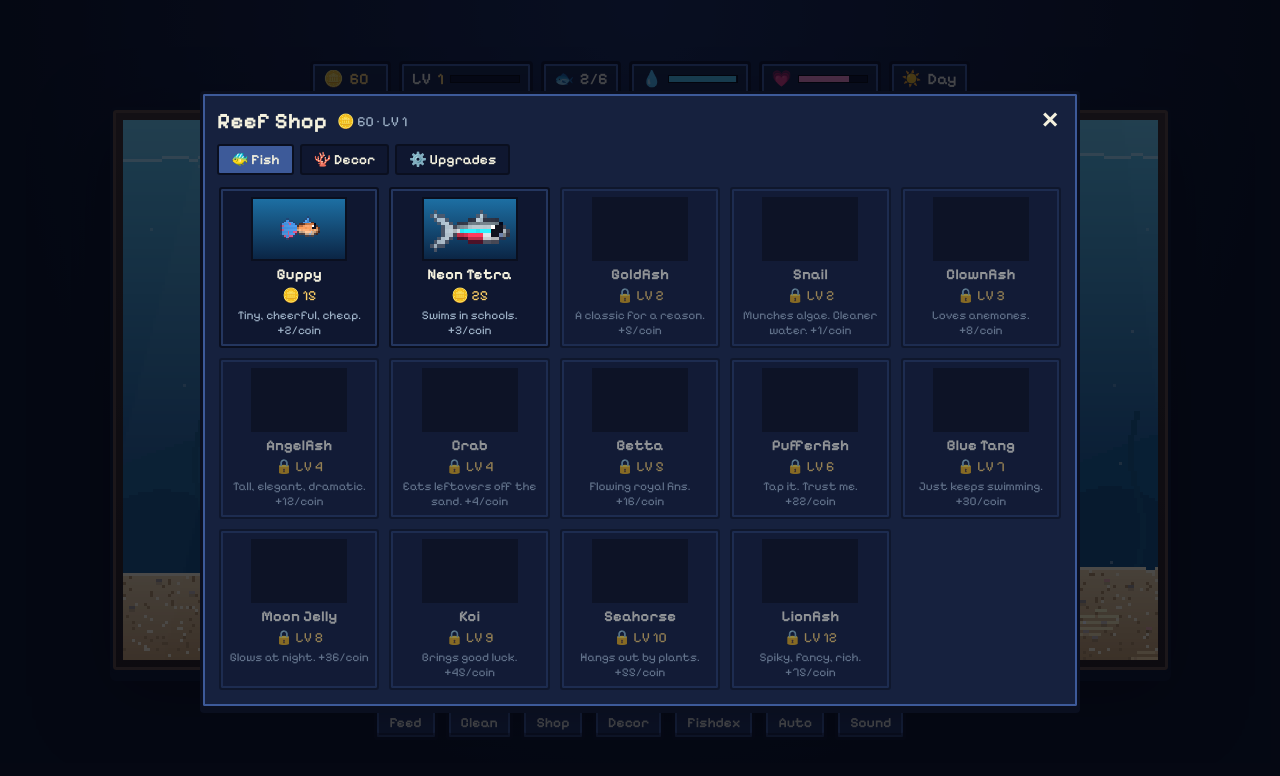
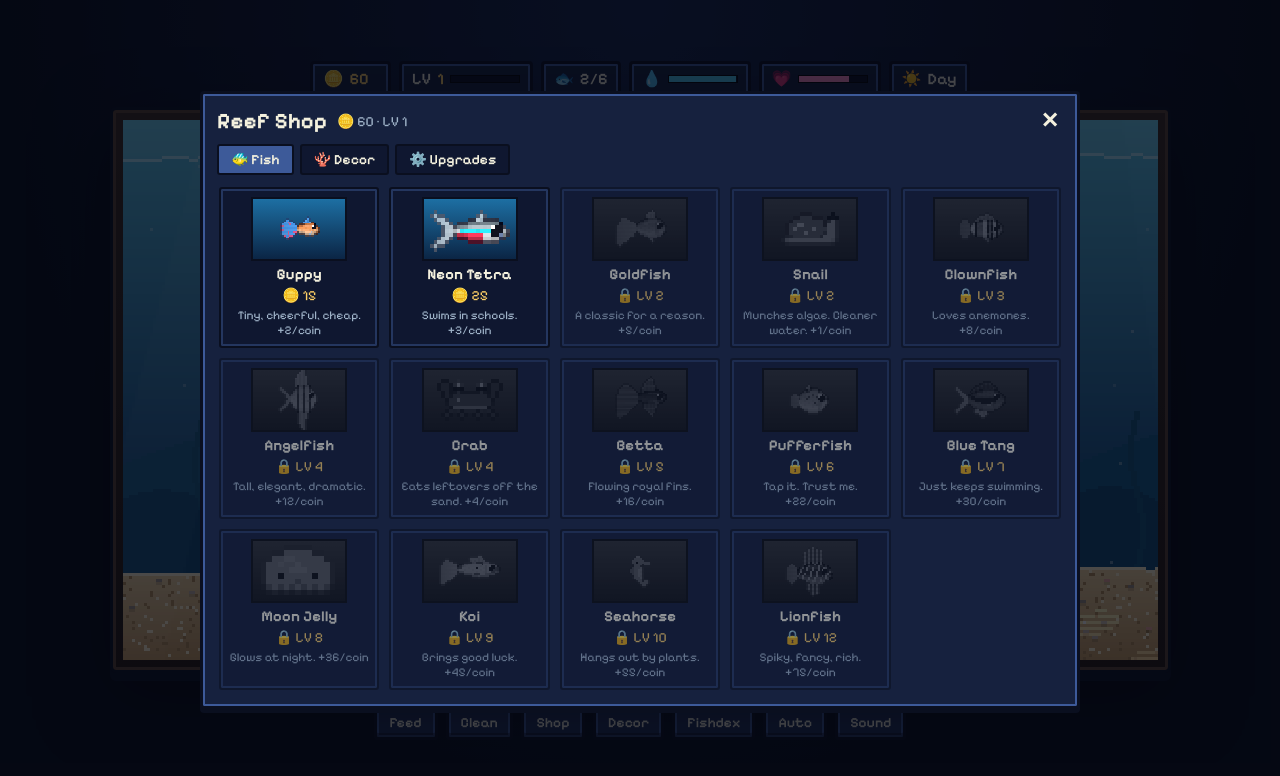
Before and after one commit to ipswita/Aquarium, a plain HTML site: page index.html in a window 1280 px wide. Both pictures are taken after a click on the button "Buy fish, decor and upgrades". Drawn offline with Linux system fonts and the light colour scheme; animation ran at ten frames a second.

Commit message:
Fix font ligature glitch in names and show locked shop items as silhouettes
Co-Authored-By: Claude Opus 5.5 <noreply@anthropic.com>

```diff
--- a/index.html
+++ b/index.html
@@ -9,7 +9,7 @@
 <style>
 :root{--ink:#f4f1de;--mute:#9fb3c8;--panel:#16213e;--panel2:#1f2f57;--edge:#0a0f1f;--hi:#3d5a99;--gold:#ffd166;--coral:#ef476f;--mint:#06d6a0;--sky:#4cc9f0}
 *{box-sizing:border-box}
-html,body{margin:0;height:100%;background:radial-gradient(ellipse at 50% 0%,#14234a,#070b16 70%);color:var(--ink);font-family:'Pixelify Sans',monospace;overflow:hidden;user-select:none;-webkit-user-select:none;touch-action:manipulation}
+html,body{margin:0;height:100%;background:radial-gradient(ellipse at 50% 0%,#14234a,#070b16 70%);color:var(--ink);font-family:'Pixelify Sans',monospace;font-variant-ligatures:none;font-feature-settings:'liga' 0,'clig' 0;overflow:hidden;user-select:none;-webkit-user-select:none;touch-action:manipulation}
 body{display:flex;flex-direction:column;align-items:center;justify-content:center;gap:10px;padding:10px 16px}
 #hud{display:flex;gap:8px;flex-wrap:wrap;justify-content:center;width:100%;max-width:1200px}
 .px{background:var(--panel);border:3px solid var(--edge);box-shadow:inset 0 0 0 2px var(--hi),0 4px 0 var(--edge);border-radius:4px}
@@ -54,7 +54,7 @@ canvas#c{display:block;image-rendering:pixelated;image-rendering:crisp-edges;cur
 .card .pr{color:var(--gold);font-size:14px}
 .card .ds{color:var(--mute);font-size:12px;line-height:1.25}
 .card.lock{opacity:.55;cursor:default}
-.card.lock canvas{filter:brightness(0) opacity(.6)}
+.card.lock canvas{filter:grayscale(1) brightness(.4)}
 .card.poor .pr{color:var(--coral)}
 .vdots{letter-spacing:3px;font-size:13px}
 #fishPanel{position:absolute;right:18px;top:18px;width:224px;padding:10px;display:none;z-index:6;font-size:14px}
```
